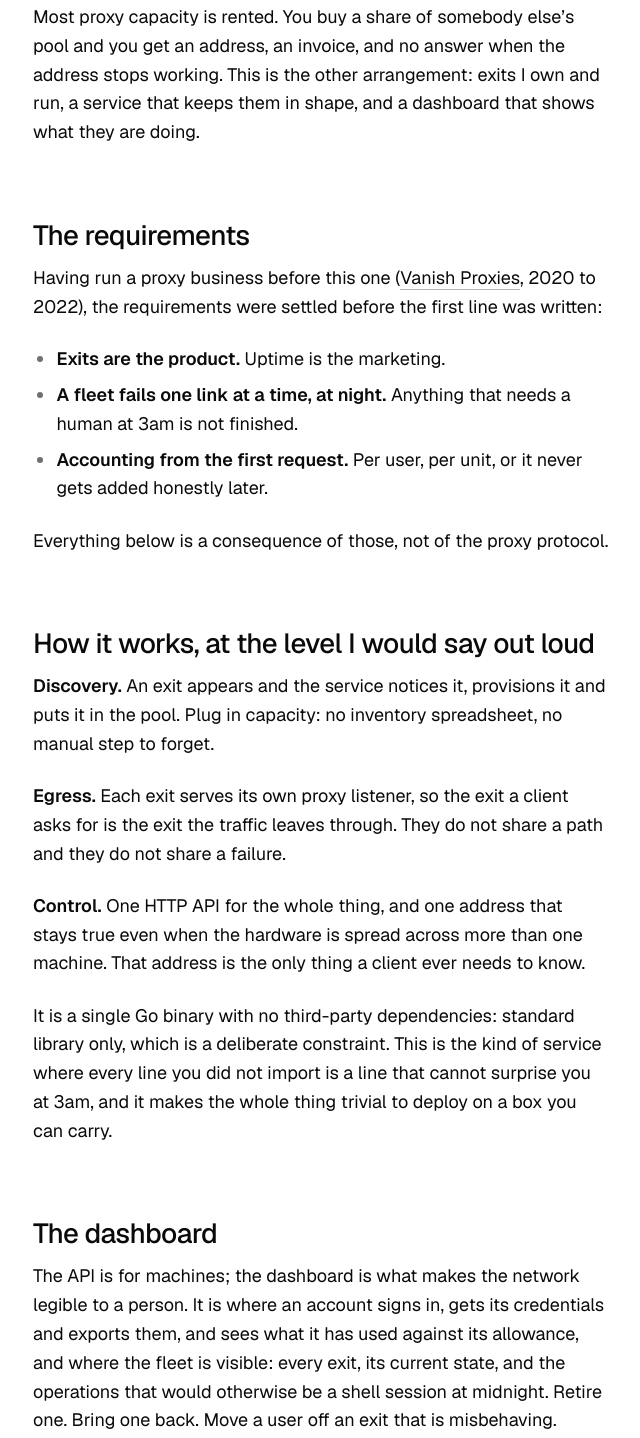
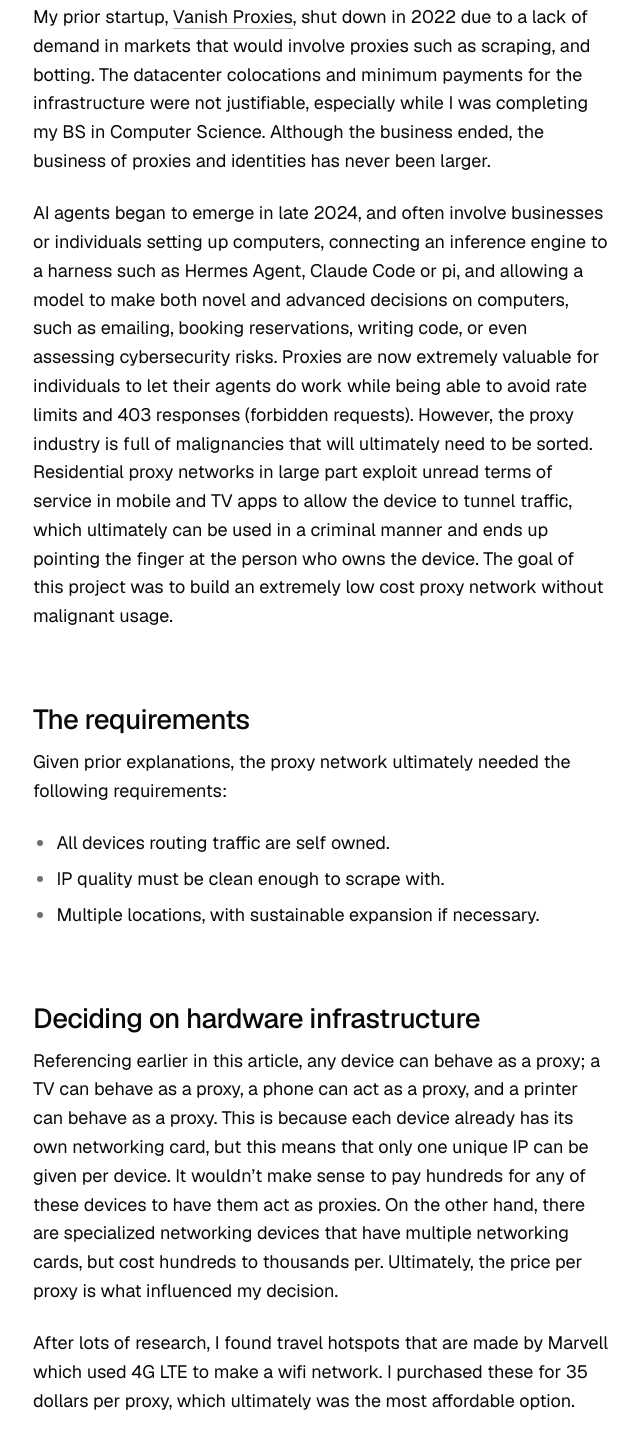
Before and after one commit to cdnmonitor/cdnmonitor.github.io, an Astro site: page /projects/proxy-network in a window 1280 px wide. Shown: the part 371-1809 px from the top of the page, without its empty margins (319-959 px from the left). Built offline with nearby package versions, Linux system fonts and the light colour scheme; Astro itself is replaced by a stand-in of ours; some packages are replaced by stand-ins of ours.

Commit message:
Rewrite the Cellular Proxy Network case study

````diff
--- a/src/content/projects/proxy-network.md
+++ b/src/content/projects/proxy-network.md
@@ -10,64 +10,98 @@ tags:
 order: 4
 ---
 
-Most proxy capacity is rented. You buy a share of somebody else's pool and you get
-an address, an invoice, and no answer when the address stops working. This is the
-other arrangement: exits I own and run, a service that keeps them in shape, and a
-dashboard that shows what they are doing.
+My prior startup, [Vanish Proxies](/experience/vanish-proxies/), shut down in 2022
+due to a lack of demand in markets that would involve proxies such as scraping, and
+botting. The datacenter colocations and minimum payments for the infrastructure were
+not justifiable, especially while I was completing my BS in Computer Science.
+Although the business ended, the business of proxies and identities has never been
+larger.
+
+AI agents began to emerge in late 2024, and often involve businesses or individuals
+setting up computers, connecting an inference engine to a harness such as Hermes
+Agent, Claude Code or pi, and allowing a model to make both novel and advanced
+decisions on computers, such as emailing, booking reservations, writing code, or
+even assessing cybersecurity risks. Proxies are now extremely valuable for
+individuals to let their agents do work while being able to avoid rate limits and
+403 responses (forbidden requests). However, the proxy industry is full of
+malignancies that will ultimately need to be sorted. Residential proxy networks in
+large part exploit unread terms of service in mobile and TV apps to allow the device
+to tunnel traffic, which ultimately can be used in a criminal manner and ends up
+pointing the finger at the person who owns the device. The goal of this project was
+to build an extremely low cost proxy network without malignant usage.
 
 ## The requirements
 
-Having run a proxy business before this one ([Vanish
-Proxies](/experience/vanish-proxies/), 2020 to 2022), the requirements were
-settled before the first line was written:
+Given prior explanations, the proxy network ultimately needed the following
+requirements:
 
-- **Exits are the product.** Uptime is the marketing.
-- **A fleet fails one link at a time, at night.** Anything that needs a human at
-  3am is not finished.
-- **Accounting from the first request.** Per user, per unit, or it never gets
-  added honestly later.
+- All devices routing traffic are self owned.
+- IP quality must be clean enough to scrape with.
+- Multiple locations, with sustainable expansion if necessary.
 
-Everything below is a consequence of those, not of the proxy protocol.
+## Deciding on hardware infrastructure
 
-## How it works, at the level I would say out loud
+Referencing earlier in this article, any device can behave as a proxy; a TV can
+behave as a proxy, a phone can act as a proxy, and a printer can behave as a
+proxy. This is because each device already has its own networking card, but this
+means that only one unique IP can be given per device. It wouldn't make sense to
+pay hundreds for any of these devices to have them act as proxies. On the other
+hand, there are specialized networking devices that have multiple networking
+cards, but cost hundreds to thousands per. Ultimately, the price per proxy is
+what influenced my decision.
 
-**Discovery.** An exit appears and the service notices it, provisions it and puts
-it in the pool. Plug in capacity: no inventory spreadsheet, no manual step to
-forget.
+After lots of research, I found travel hotspots that are made by Marvell which
+used 4G LTE to make a wifi network. I purchased these for 35 dollars per proxy,
+which ultimately was the most affordable option.
 
-**Egress.** Each exit serves its own proxy listener, so the exit a client asks for
-is the exit the traffic leaves through. They do not share a path and they do not
-share a failure.
+## Cellular networks and relocation
 
-**Control.** One HTTP API for the whole thing, and one address that stays true
-even when the hardware is spread across more than one machine. That address is
-the only thing a client ever needs to know.
+Cellular networks is an excellent way to set up internet access quickly. In
+traditional IP networking, the ISP will generally allow for only /24 subnets, or
+charge per additional IP. Additionally, the subnets may be used improperly, and
+end up requiring replacement, or a location change may be needed which would
+ultimately be financially difficult. Cellular networks on the other hand pull IP
+addresses from the nearest cell tower, and thanks to reverse engineering the USB
+hotspot's admin panel, sending commands like rotating IPs from the cell tower is
+more than easy. Finally, thanks to these modems being tiny and easy to move and
+store, getting IPs from different regions is attainable by putting more modems in
+different locations, and networking is easy as each SIM provider can ultimately be
+swapped if needed.
 
-It is a single Go binary with no third-party dependencies: standard library
-only, which is a deliberate constraint. This is the kind of service where every
-line you did not import is a line that cannot surprise you at 3am, and it makes
-the whole thing trivial to deploy on a box you can carry.
+## Serving infrastructure
 
-## The dashboard
+The infrastructure is two systems, and each of them is two roles.
 
-The API is for machines; the dashboard is what makes the network legible to a
-person. It is where an account signs in, gets its credentials and exports them,
-and sees what it has used against its allowance, and where the fleet is visible:
-every exit, its current state, and the operations that would otherwise be a shell
-session at midnight. Retire one. Bring one back. Move a user off an exit that is
-misbehaving.
+**Proxy network**
 
-## What stays off this page
+- **Node** — the machine that has the modems plugged in. When it is set up, it
+  points at a hub server and gives itself a name:
 
-What the exits are and how they are made is the part worth keeping, so it is not
-here. The honest summary is that the interesting engineering was never the proxy
-protocol. It was making a set of things I do not fully control behave like one
-reliable service, and knowing, per request, exactly which of them answered.
+  ```sh
+  ./hotspotd -mode node -hub-addr hub.example.com:9090 -node-name box1
+  ```
 
-## What it cost
+- **Hub** — the control plane. It allocates public ports against the domain,
+  authenticates every potential customer, handles failsafe issues, and tracks its
+  own state as well as traffic for metered coverage.
 
-[Add: what the build cost you: the weekends, the hardware, the parts you threw
-away, and what you would do differently if you built it again.]
+**Website** — a TypeScript site built for a retro environment, circa 2010.
 
-It runs for me, and it stays small on purpose. The value is not capacity. It is
-that the whole path is understood, down to the last component of it.
+![The wpm.tools proxy manager: a beige, bevel-bordered console with node health for four nodes and a table of six proxies, each showing its wpm.tools address and port, credentials, data used and days remaining.](wpmtools-status.png)
+
+![The purchase panel: a region selector reading seven available exits in Los Angeles, a bandwidth tier, and an order summary totalling three dollars fifty for one proxy, two gigabytes, one week.](wpmtools-purchase.png)
+
+## Final words
+
+Ultimately, this network has met all my desires. I can see this expanding by
+offering people who host these networks with me a split of the data top-up
+margins after the cellular carriers collect my margin. I decided not to publish
+this code for multiple concerns:
+
+1. The FCC banned foreign routers from entering the USA without approval. This
+   would risk the supply chain for the USB hotspots, and raised fear of
+   compliance.
+2. AI has a lot of malignant uses. Part of closing my original proxy company was
+   a dissatisfaction with catering to people who make their money scalping. AI
+   agents are incredible but also have unlimited use cases of which I do not
+   consider making them more anonymous beneficial for the greater good.
````
Also changed, not shown: src/content/projects/wpmtools-purchase.png (added), src/content/projects/wpmtools-status.png (added).
